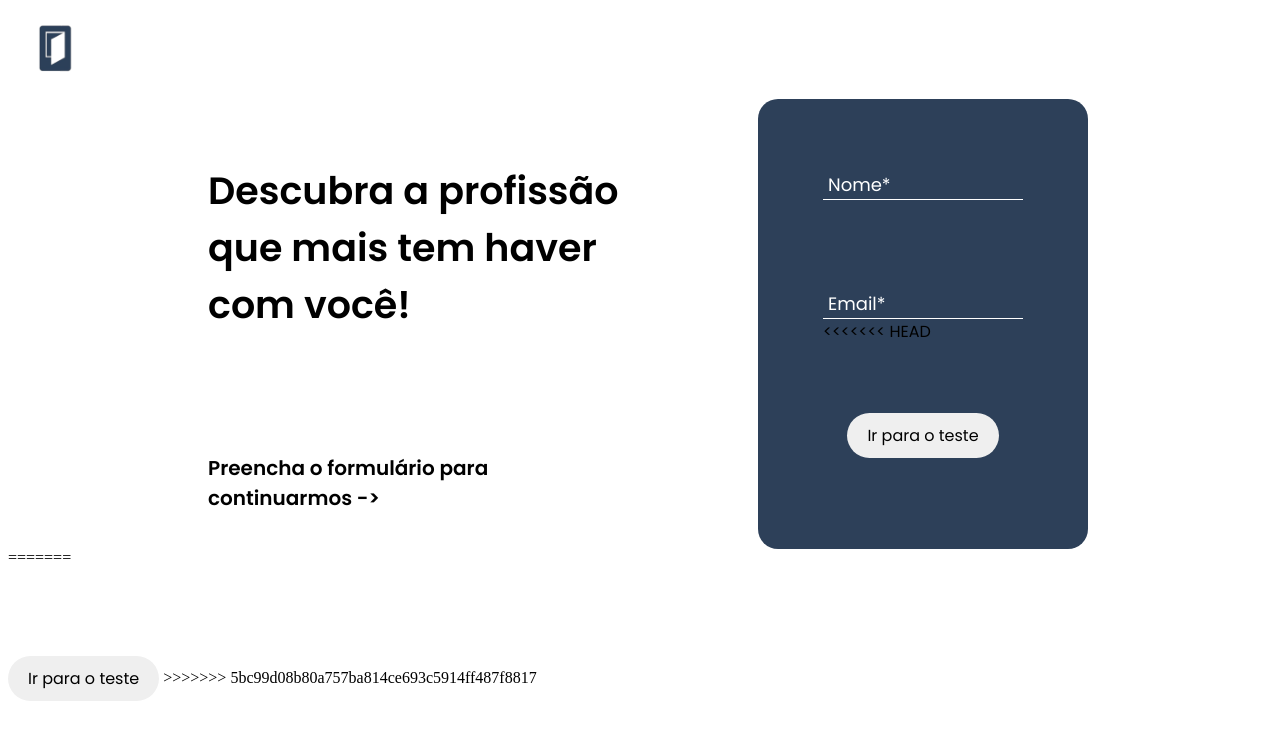
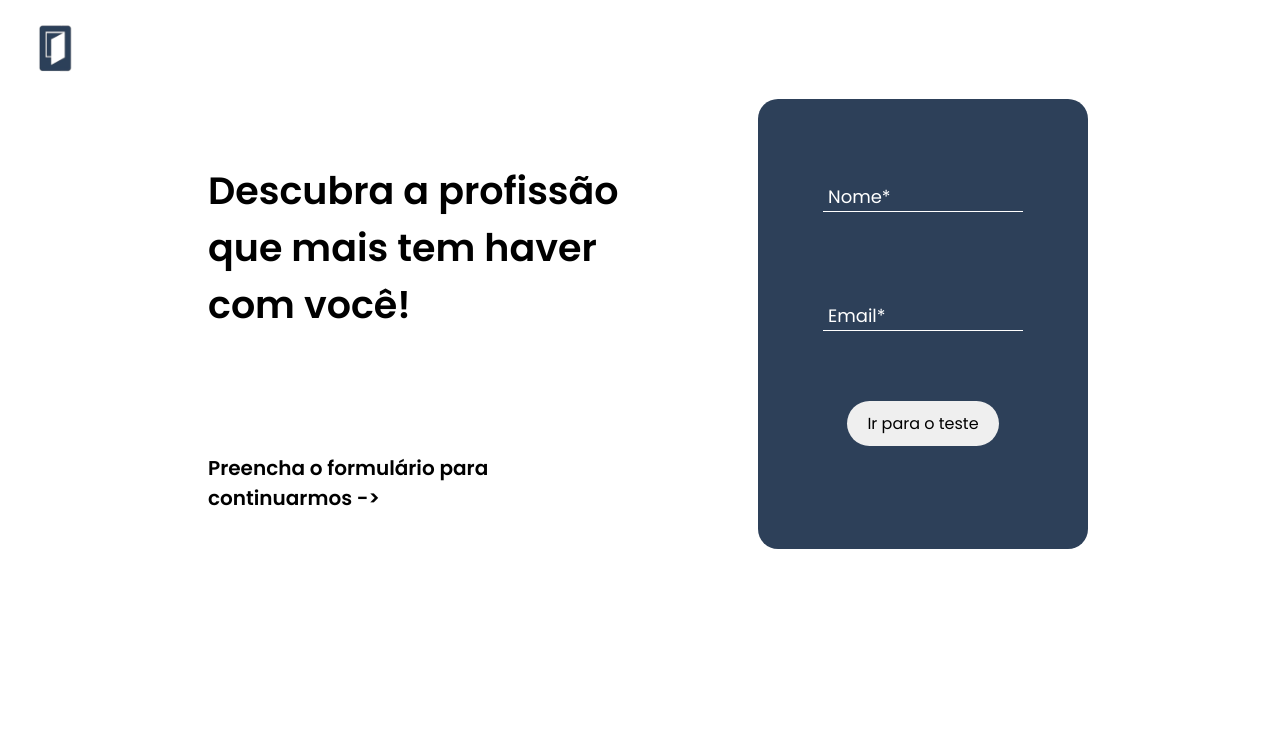
Before and after one commit to BiaMayumi/empregaki, a PHP site: page /formulariotv/testev.html in a window 1280 px wide. Shown: the top 740 px of the page. Run offline with PHP 8.4, Linux system fonts and the light colour scheme.

Commit message:
commit da mayumi

```diff
--- a/formulariotv/testev.html
+++ b/formulariotv/testev.html
@@ -32,32 +32,10 @@
         <span class="highlight-span"></span>
         <label class="lebal-email">Email*</label>
       </div>
-<<<<<<< HEAD
     </div>
-    <a href="../formulariotv/agradecimento.html"><button class="submit">Ir para o teste</button></a>
+    <a href="../teste-vocacional/index.html"><button class="submit">Ir para o teste</button></a>
 
   </form>
-
-
-
-
-=======
-      <div class="container-1">
-          <div class="group">
-              <input required="true" class="main-input" type="text">
-              <span class="highlight-span"></span>
-              <label class="lebal-email">Email*</label>
-            </div>
-      </div>
-      <a href="agradecimento.html"><button class="submit">Ir para o teste</button></a>
-
-
-    </form>
-
-
-
-
->>>>>>> 5bc99d08b80a757ba814ce693c5914ff487f8817
 </body>
 
 </html>
--- a/home/style.css
+++ b/home/style.css
@@ -409,6 +409,7 @@ a {
 
 
 
+
 @media (max-width: 992px) {
     .header {
         padding: 1.3rem 5%;
```
Also changed, not shown: css/style.css (deleted), home/script.js (added), js/script.js (deleted).
